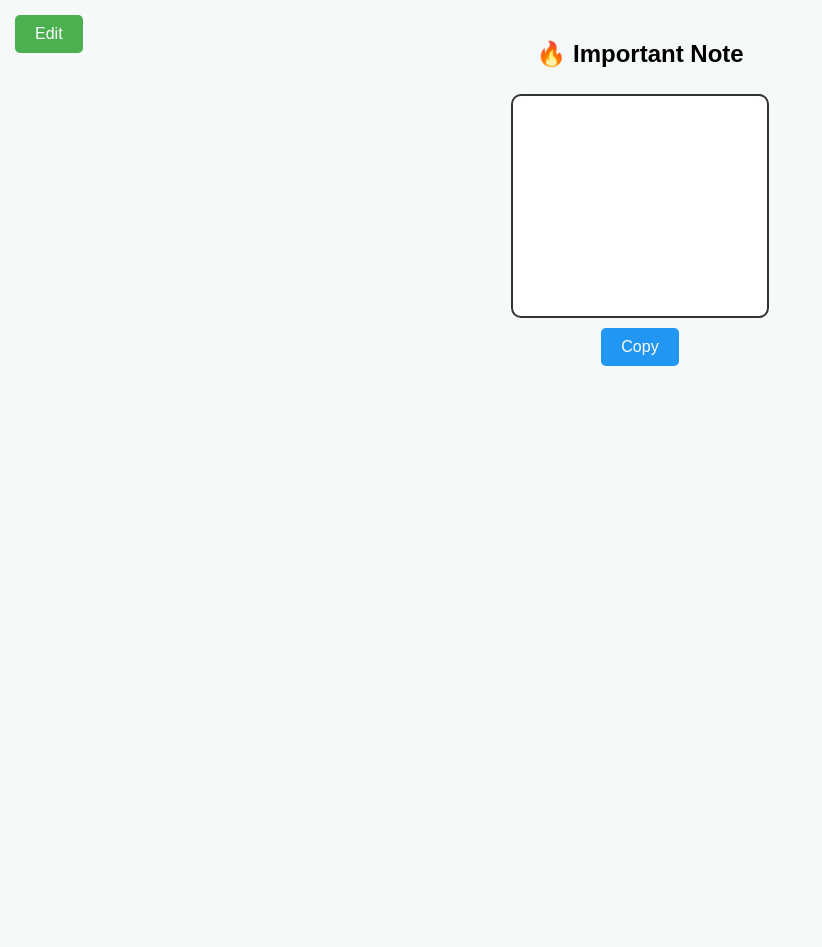
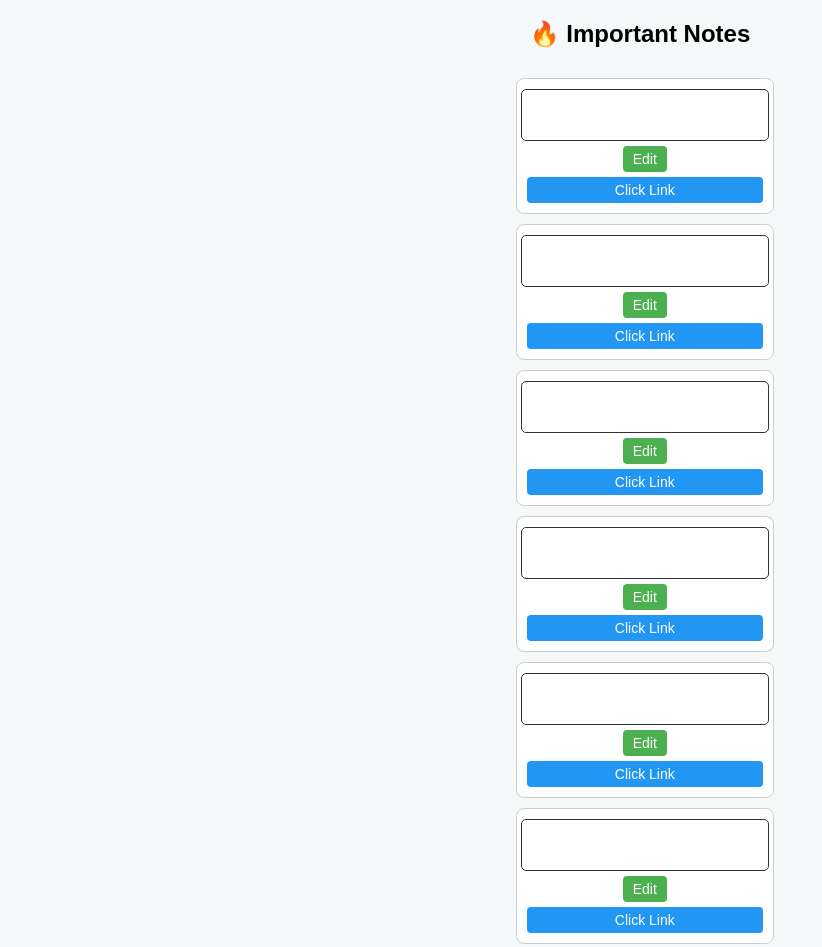
Before and after one commit to sush7000/notes, a plain HTML site: page index.html in a window 1280 px wide. Shown: the whole page, without its empty margins (0-822 px from the left). Before the commit the page ends 800 px from the top, so only its background shows below. Drawn offline with Linux system fonts and the light colour scheme; no server answers.

Commit message:
Update index.html

```diff
--- a/index.html
+++ b/index.html
@@ -3,88 +3,65 @@
 <head>
   <meta charset="UTF-8">
   <meta name="viewport" content="width=device-width, initial-scale=1.0">
-  <title>🖊️ Important Note</title>
+  <title>🖊️ Important Notes</title>
   <style>
     html, body {
       margin: 0;
       padding: 0;
       height: 100%;
-      overflow: hidden;
+      background: #f6f9f9;
       font-family: Arial, sans-serif;
-      background: #f6f9f9;
       display: flex;
       flex-direction: column;
       align-items: center;
-      justify-content: flex-start;
     }
     h1 {
-      margin-top: 40px;
+      margin: 20px 0;
       font-size: 24px;
     }
+    .note-container {
+      width: 95%;
+      max-width: 600px;
+      margin: 10px 0;
+      padding: 10px;
+      background: white;
+      border: 1px solid #ccc;
+      border-radius: 8px;
+      display: flex;
+      flex-direction: column;
+      align-items: center;
+    }
     textarea {
-      width: 90%;
-      max-width: 600px;
-      height: 200px;
-      padding: 10px;
-      font-size: 18px;
-      border-radius: 10px;
-      border: 2px solid #333;
+      width: 100%;
+      height: 40px;
+      font-size: 16px;
       resize: none;
-      margin-top: 10px;
+      padding: 5px;
+      border-radius: 5px;
+      border: 1px solid #333;
     }
     .buttons {
+      margin-top: 5px;
       display: flex;
       gap: 10px;
-      margin: 10px 0;
     }
     button {
-      padding: 10px 20px;
-      font-size: 16px;
+      padding: 5px 10px;
+      font-size: 14px;
       border: none;
-      border-radius: 5px;
+      border-radius: 4px;
       cursor: pointer;
     }
-    #editBtn {
-      position: absolute;
-      top: 15px;
-      left: 15px;
-      background: #4caf50;
-      color: white;
-    }
-    #copyBtn {
-      background: #2196F3;
-      color: white;
-    }
-    #saveBtn {
-      background: #f44336;
-      color: white;
-      display: none;
-    }
-    #message {
-      font-size: 14px;
-      color: green;
-      margin-top: 5px;
-    }
-    #timestamp {
-      font-size: 14px;
-      color: green;
-      margin-top: 5px;
-    }
+    .edit-btn { background-color: #4caf50; color: white; }
+    .save-btn { background-color: #f44336; color: white; display: none; }
+    .link-btn { background-color: #2196F3; color: white; margin-top: 5px; width: 100%; }
   </style>
 </head>
 <body>
 
-<button id="editBtn">Edit</button>
-<h1>🔥 Important Note</h1>
-<textarea id="note" readonly></textarea>
+<h1>🔥 Important Notes</h1>
 
-<div class="buttons">
-  <button id="copyBtn">Copy</button>
-  <button id="saveBtn">Save</button>
-</div>
-
-<div id="message"></div>
-<div id="timestamp"></div>
+<div id="notes"></div>
 
 <!-- Firebase -->
 <script src="https://www.gstatic.com/firebasejs/9.22.2/firebase-app-compat.js"></script>
@@ -102,48 +79,64 @@
 
   firebase.initializeApp(firebaseConfig);
   const db = firebase.database();
-  const noteRef = db.ref("note");
 
-  const note = document.getElementById("note");
-  const editBtn = document.getElementById("editBtn");
-  const saveBtn = document.getElementById("saveBtn");
-  const copyBtn = document.getElementById("copyBtn");
-  const message = document.getElementById("message");
-  const timestamp = document.getElementById("timestamp");
+  const notesContainer = document.getElementById('notes');
 
-  // Load note
-  noteRef.on("value", snapshot => {
-    note.value = snapshot.val()?.text || "";
-    timestamp.innerText = snapshot.val()?.updatedAt ? `Last Updated: ${snapshot.val().updatedAt}` : "";
+  const notes = ['note1', 'note2', 'note3', 'note4', 'note5', 'note6'];
+
+  notes.forEach(id => {
+    const container = document.createElement('div');
+    container.className = 'note-container';
+
+    const textarea = document.createElement('textarea');
+    textarea.id = id;
+    textarea.readOnly = true;
+
+    const btns = document.createElement('div');
+    btns.className = 'buttons';
+
+    const editBtn = document.createElement('button');
+    editBtn.className = 'edit-btn';
+    editBtn.innerText = 'Edit';
+
+    const saveBtn = document.createElement('button');
+    saveBtn.className = 'save-btn';
+    saveBtn.innerText = 'Save';
+
+    const linkBtn = document.createElement('button');
+    linkBtn.className = 'link-btn';
+    linkBtn.innerText = 'Click Link';
+
+    container.appendChild(textarea);
+    btns.appendChild(editBtn);
+    btns.appendChild(saveBtn);
+    container.appendChild(btns);
+    container.appendChild(linkBtn);
+    notesContainer.appendChild(container);
+
+    const noteRef = db.ref('multiNotes/' + id);
+
+    noteRef.on('value', snapshot => {
+      textarea.value = snapshot.val()?.text || '';
+      linkBtn.onclick = () => {
+        if (textarea.value.trim()) window.open(textarea.value, '_blank');
+      };
     });
 
     editBtn.onclick = () => {
-    note.removeAttribute("readonly");
-    saveBtn.style.display = "inline-block";
-    editBtn.style.display = "none";
+      textarea.removeAttribute('readonly');
+      saveBtn.style.display = 'inline-block';
+      editBtn.style.display = 'none';
     };
 
     saveBtn.onclick = () => {
-    const now = new Date();
-    const formatted = now.toLocaleString('en-GB', { hour12: false });
-
-    noteRef.set({
-      text: note.value,
-      updatedAt: formatted
-    }).then(() => {
-      note.setAttribute("readonly", true);
-      saveBtn.style.display = "none";
-      editBtn.style.display = "inline-block";
-      message.innerText = "✔️ Saved successfully!";
-      setTimeout(() => message.innerText = "", 3000);
+      noteRef.set({ text: textarea.value }).then(() => {
+        textarea.setAttribute('readonly', true);
+        saveBtn.style.display = 'none';
+        editBtn.style.display = 'inline-block';
       });
     };
-
-  copyBtn.onclick = () => {
-    navigator.clipboard.writeText(note.value);
-    message.innerText = "🔗 Copied to clipboard!";
-    setTimeout(() => message.innerText = "", 3000);
-  };
+  });
 </script>
 
 </body>
```
Lines whose indentation alone changed are shown as unchanged.
